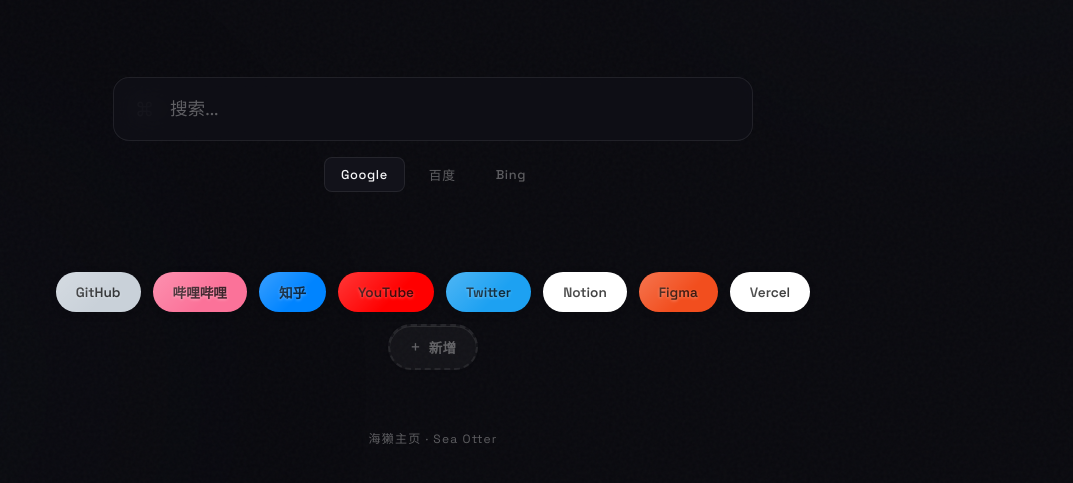
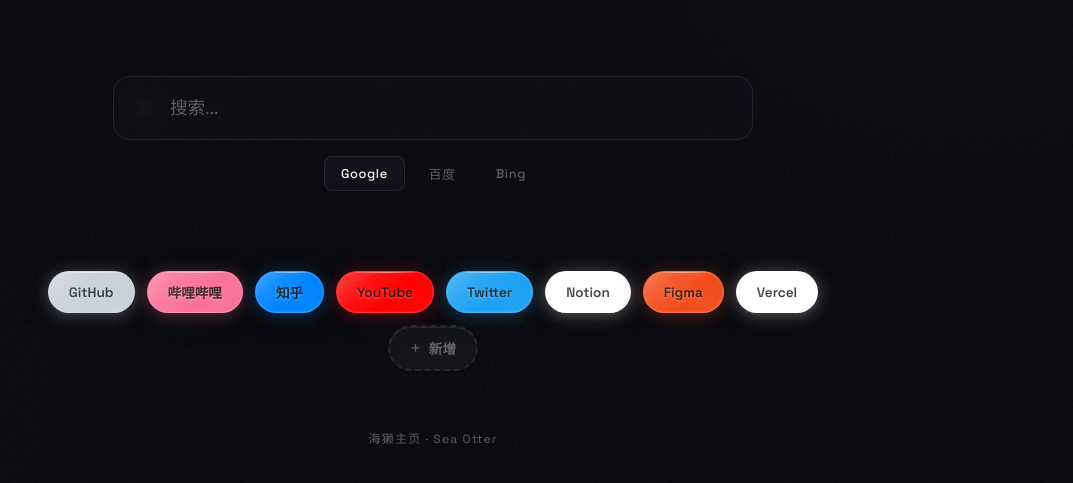
Before and after one commit to TomNick777/sea-otter-homepage, a plain HTML site: page index.html in a window 1280 px wide. Shown: the part 313-796 px from the top of the page, without its empty margins (207-1280 px from the left). Drawn offline with Linux system fonts and the light colour scheme.

Commit message:
liquid-glass-cards

```diff
--- a/index.html
+++ b/index.html
@@ -260,21 +260,51 @@
             position: relative;
             user-select: none;
             overflow: hidden;
-            box-shadow: 0 2px 8px rgba(0,0,0,0.1);
+            background: rgba(255,255,255,0.08);
+            backdrop-filter: blur(16px) saturate(180%);
+            -webkit-backdrop-filter: blur(16px) saturate(180%);
+            border: 1px solid rgba(255,255,255,0.2);
+            box-shadow:
+                0 0 0 0.5px rgba(255,255,255,0.1) inset,
+                0 2px 16px 0 var(--card-shadow-color, rgba(99,102,241,0.2)),
+                0 4px 32px 0 rgba(0,0,0,0.15);
         }
 
         .shortcut-card::before {
             content: '';
             position: absolute;
             inset: 0;
-            background: linear-gradient(135deg, rgba(255,255,255,0.22) 0%, transparent 60%);
+            background: linear-gradient(
+                135deg,
+                rgba(255,255,255,0.28) 0%,
+                rgba(255,255,255,0.08) 30%,
+                transparent 60%,
+                rgba(255,255,255,0.04) 100%
+            );
             pointer-events: none;
             border-radius: inherit;
         }
 
+        .shortcut-card::after {
+            content: '';
+            position: absolute;
+            top: 0;
+            left: 8%;
+            width: 84%;
+            height: 1px;
+            background: linear-gradient(90deg, transparent, rgba(255,255,255,0.5), transparent);
+            pointer-events: none;
+            border-radius: 999px;
+        }
+
         .shortcut-card:hover {
-            transform: translateY(-3px);
-            box-shadow: 0 8px 24px 0 var(--card-shadow-color, rgba(99,102,241,0.35));
+            transform: translateY(-4px) scale(1.02);
+            background: rgba(255,255,255,0.13);
+            border-color: rgba(255,255,255,0.3);
+            box-shadow:
+                0 0 0 0.5px rgba(255,255,255,0.15) inset,
+                0 8px 32px 0 var(--card-shadow-color, rgba(99,102,241,0.35)),
+                0 16px 48px 0 rgba(0,0,0,0.2);
         }
 
         .shortcut-card:active { cursor: grabbing; }
```
